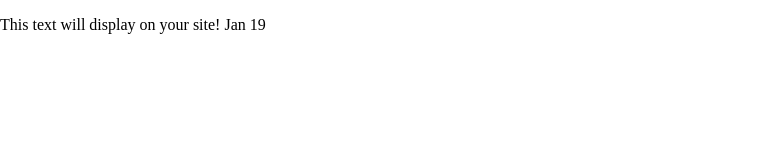
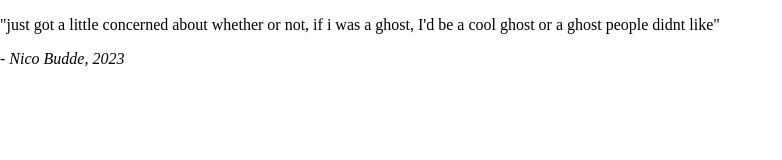
Before and after one commit to nbudde2/letsgeaux, a plain HTML site: page index.html in a window 1280 px wide. Shown: the whole page, without its empty margins (0-782 px from the left). Drawn offline with Linux system fonts and the light colour scheme.

Commit message:
Update index.html

```diff
--- a/index.html
+++ b/index.html
@@ -24,7 +24,8 @@
 
 <body>
   <!-- Place your site's HTML here -->
-  <p>This text will display on your site! Jan 19</p>
+  <p>"just got a little concerned about whether or not, if i was a ghost, I'd be a cool ghost or a ghost people didnt like"</p>
+  <p><em>- Nico Budde, 2023</em></p>
   <script src="js/main.js"></script>
 </body>
 
```
